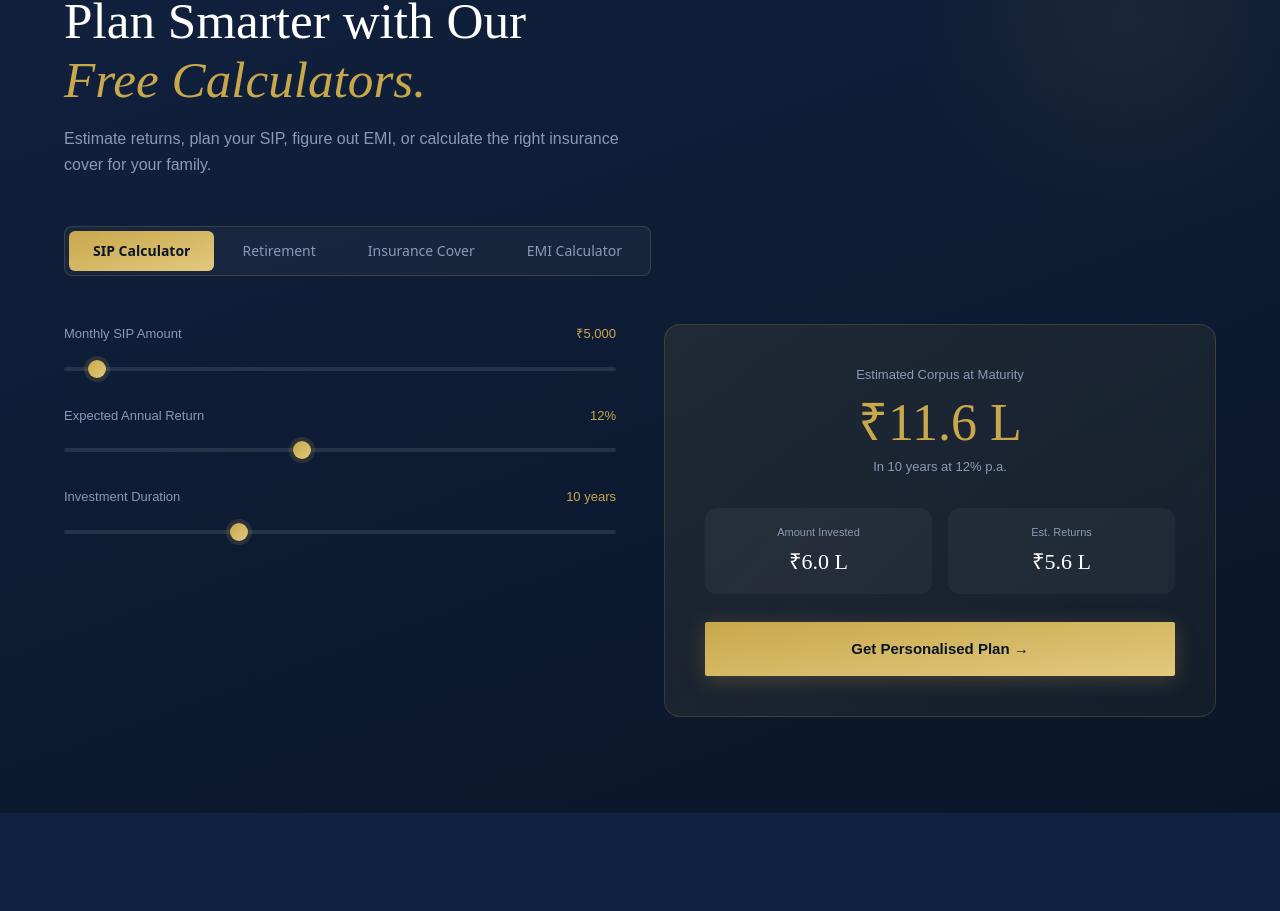
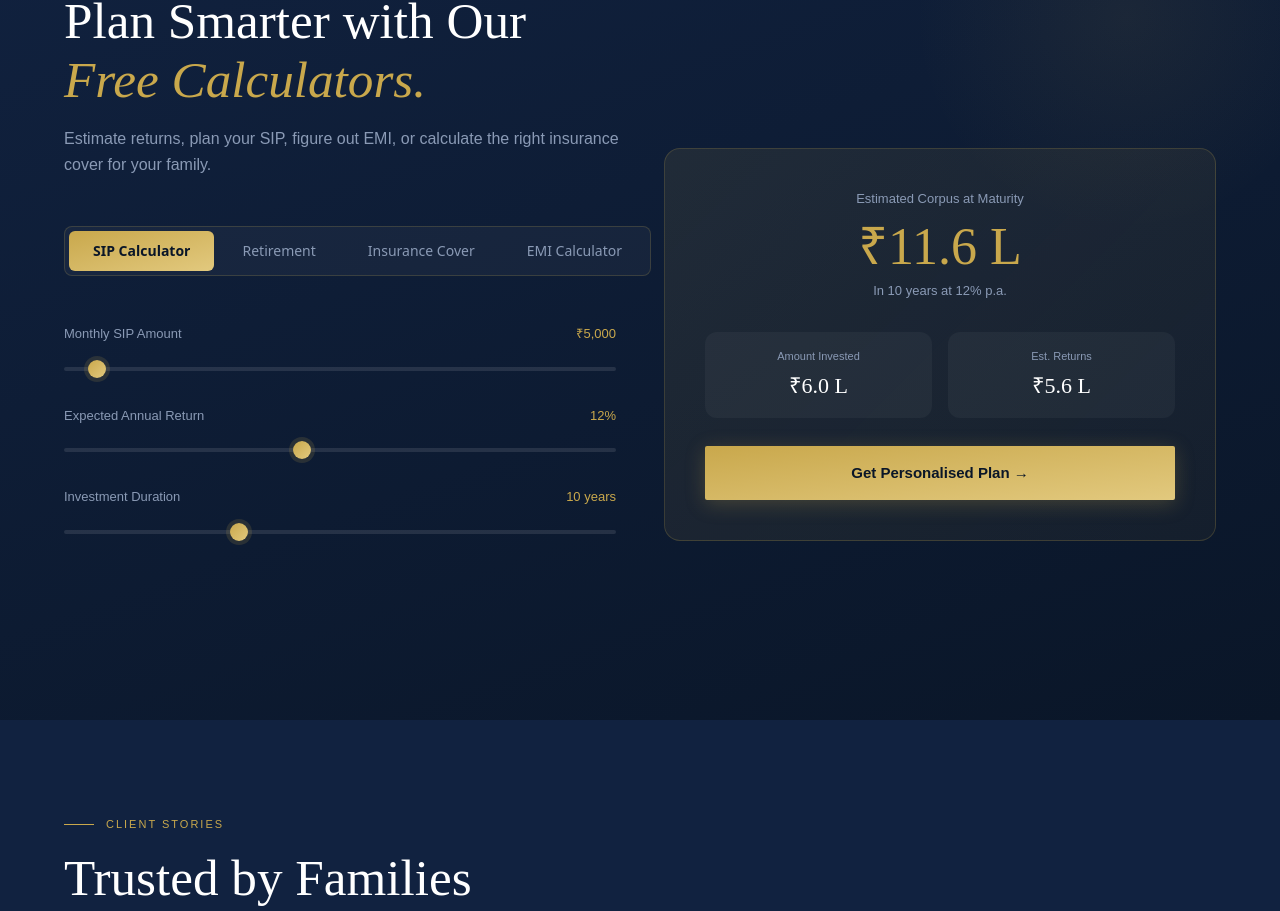
Before and after one commit to shhiivvaam/ambaycapital, a Next.js app: page / in a window 1280 px wide. Shown: the part 2806-3717 px from the top of the page. Built offline with nearby package versions, Linux system fonts and the light colour scheme.

Commit message:
feat: implement a new financial calculators section with SIP, Retirement, Insurance, and EMI tools.

```diff
--- a/components/sections/Calculators.tsx
+++ b/components/sections/Calculators.tsx
@@ -57,7 +57,7 @@ interface ResultCardProps {
 function ResultCard({ label, value, sub, b1Label, b1Value, b2Label, b2Value }: ResultCardProps) {
   return (
     <div
-      className="rounded-2xl p-10 text-center border border-[rgba(201,168,76,0.2)]"
+      className="rounded-2xl p-10 text-center border border-[rgba(201,168,76,0.2)] lg:-mt-44"
       style={{
         background: "linear-gradient(135deg, rgba(201,168,76,0.10), rgba(201,168,76,0.05))",
       }}
```
